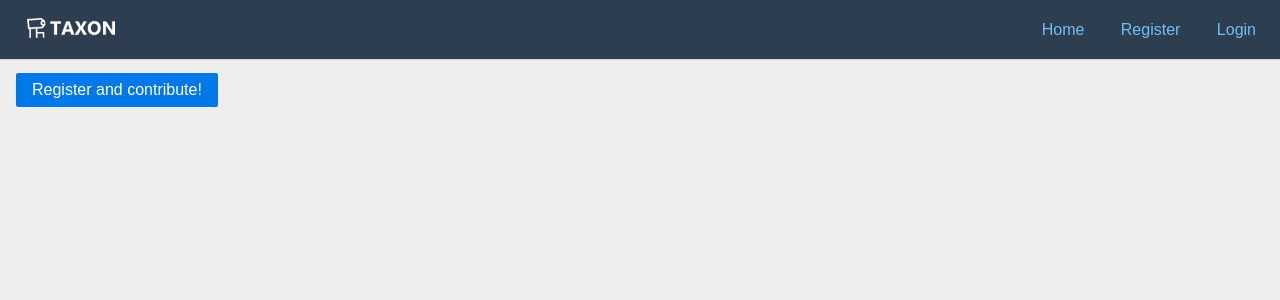
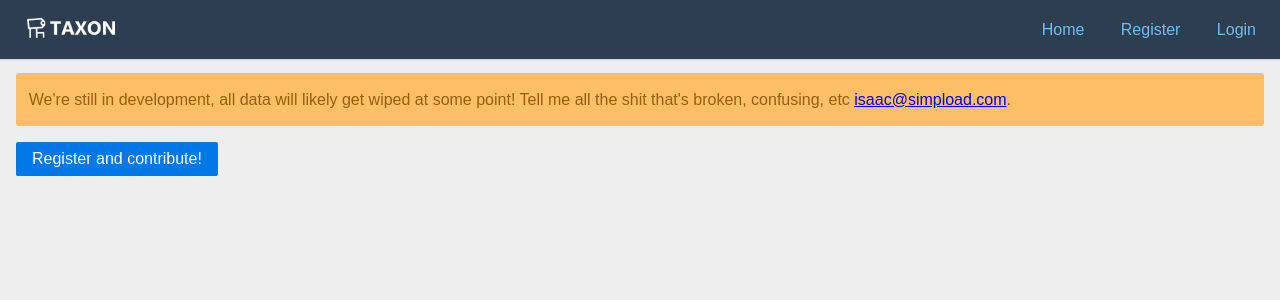
Before and after one commit to icook/taxon, a Flask app: page / in a window 1280 px wide. Shown: the top 300 px of the page. Run offline with Flask 2, Linux system fonts and the light colour scheme; data that the repository does not hold is empty; parts of the project's set-up code (start-up, migrations or seed data) failed here and were passed over; some libraries are stand-ins or nearby versions.

Commit message:
Header warning about dev version

```diff
--- a/templates/home.html
+++ b/templates/home.html
@@ -4,6 +4,10 @@
 {% block body_w_flash %}
 
 <div class="l-box">
+  <div class="pure-alert pure-alert-warning">
+    We're still in development, all data will likely get wiped at some point! Tell me all the shit that's broken, confusing, etc <a href="mailto:isaac@simpload.com">isaac@simpload.com</a>.
+  </div>
+
   {% if current_user.is_authenticated %}
   <a href="/post" class="pure-button pure-button-primary">Submit a new post!</a>
   {% else %}
```
